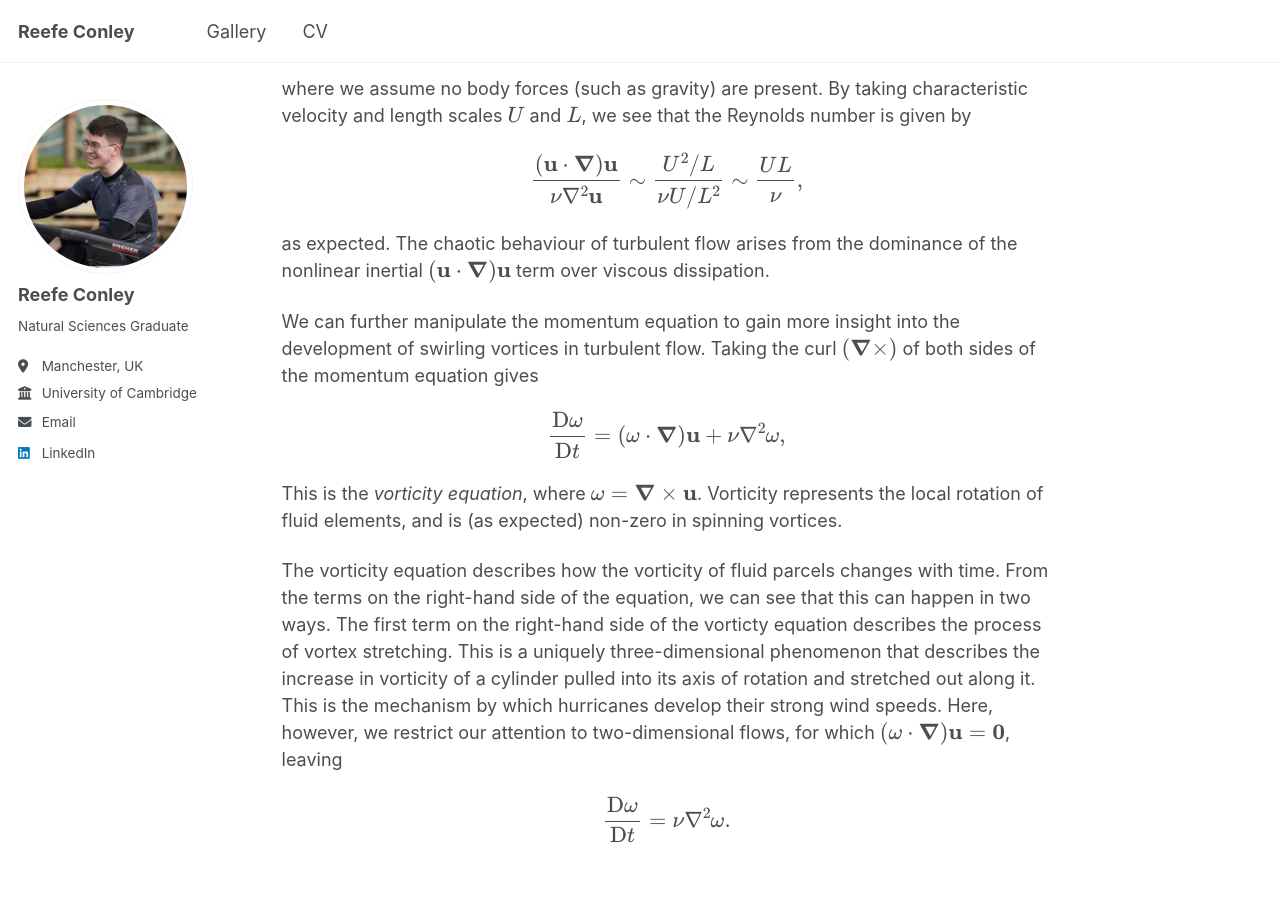
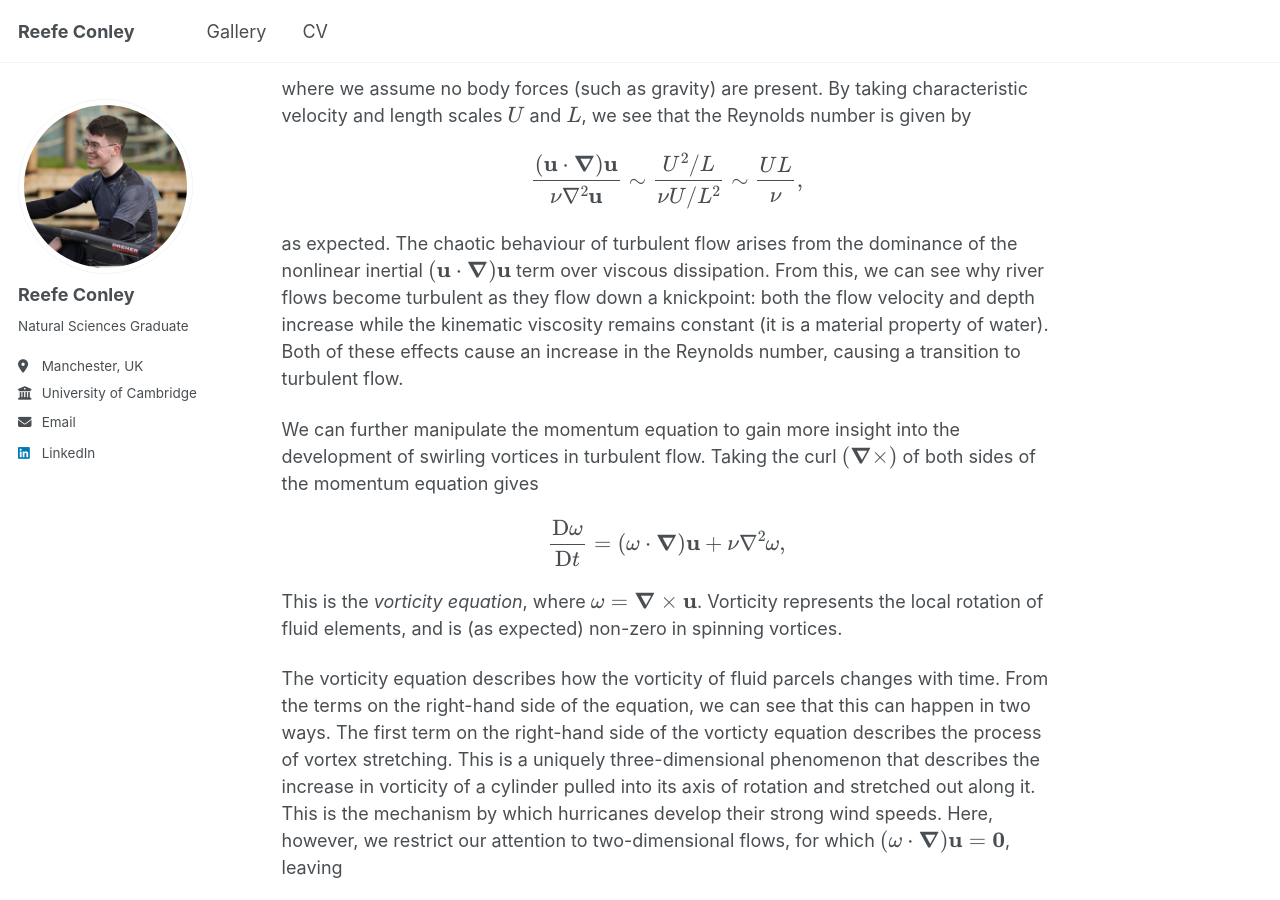
Before and after one commit to reefeconley/reefeconley.github.io, a Jekyll site: the page built from _portfolio/portfolio-1.md, in a window 1280 px wide and 900 px high, scrolled down 735 px. Built offline with Jekyll 4.4.1, drawn with Linux system fonts in a browser that asks for light colours; a script that is not in the unit is left out.

Commit message:
Update portfolio-1.md

```diff
--- a/_portfolio/portfolio-1.md
+++ b/_portfolio/portfolio-1.md
@@ -29,7 +29,7 @@ $$
 \frac{(\mathbf{u}\cdot\boldsymbol{\nabla})\mathbf{u}}{\nu\nabla^2 \mathbf{u}} \sim \frac{U^2/L}{\nu U/L^2}\sim \frac{UL}{\nu},
 $$
 
-as expected. The chaotic behaviour of turbulent flow arises from the dominance of the nonlinear inertial $(\mathbf{u}\cdot\boldsymbol{\nabla})\mathbf{u}$ term over viscous dissipation.
+as expected. The chaotic behaviour of turbulent flow arises from the dominance of the nonlinear inertial $(\mathbf{u}\cdot\boldsymbol{\nabla})\mathbf{u}$ term over viscous dissipation. From this, we can see why river flows become turbulent as they flow down a knickpoint: both the flow velocity and depth increase while the kinematic viscosity remains constant (it is a material property of water). Both of these effects cause an increase in the Reynolds number, causing a transition to turbulent flow.
 
 We can further manipulate the momentum equation to gain more insight into the development of swirling vortices in turbulent flow. Taking the curl $\left(\boldsymbol{\nabla} \times \right)$ of both sides of the momentum equation gives
 
```
